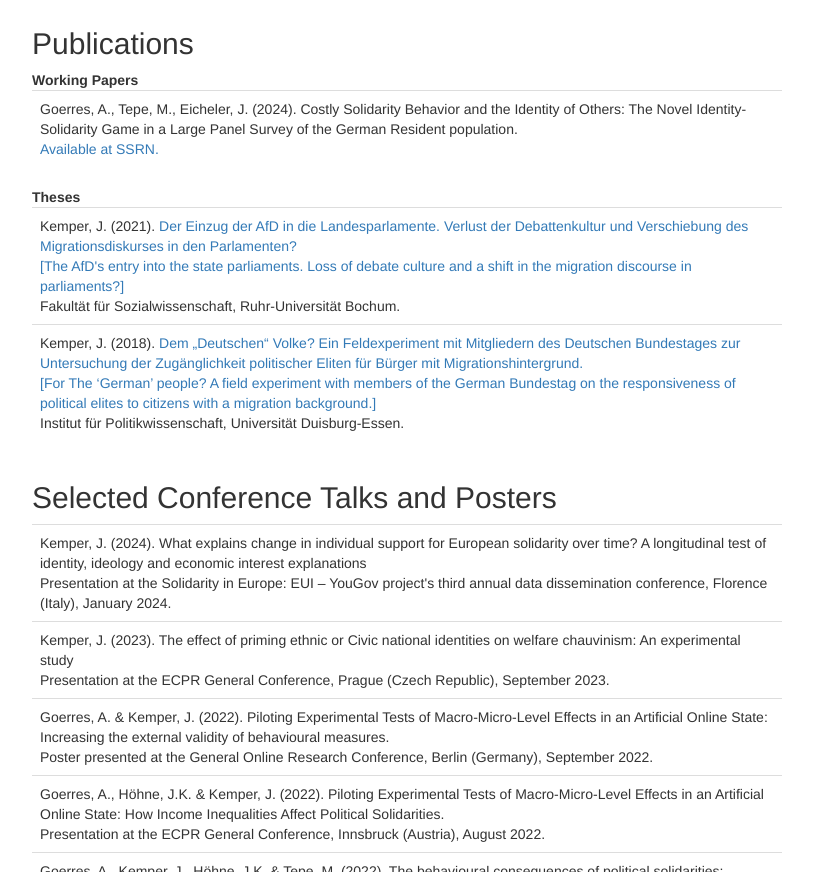
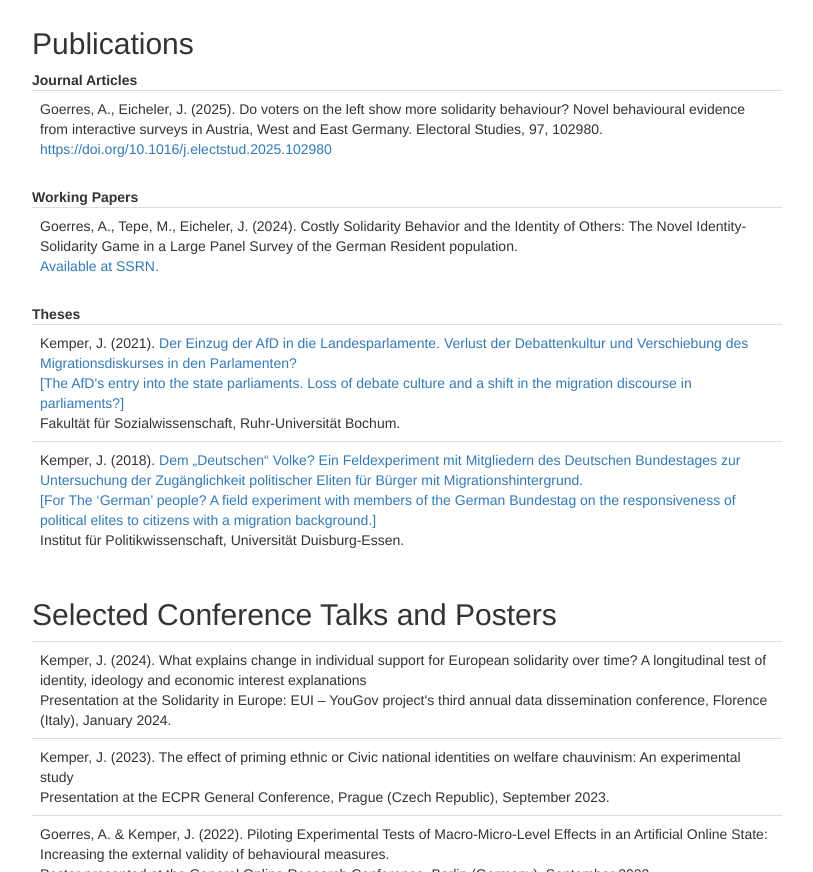
Before and after one commit to JakEicheler/kemper-website, a plain HTML site: page index.html in a window 1280 px wide. Shown: the part 865-1737 px from the top of the page, without its empty margins (38-851 px from the left). Drawn offline with nearby package versions, Linux system fonts and the light colour scheme.

Commit message:
Update journal articles

```diff
--- a/index.html
+++ b/index.html
@@ -139,6 +139,17 @@
         <!-- Publications -->
         <div class="col-md-8" style="margin-top:0%;">
             <h2 id="publications">Publications</h2>
+            <strong>Journal Articles</strong>
+                <table class="table">
+                    <tr>
+                        <td>
+                            <div>Goerres, A., Eicheler, J. (2025). Do voters on the left show more solidarity behaviour? Novel behavioural evidence from interactive surveys in Austria, West and East Germany.
+                                Electoral Studies, 97, 102980.
+                                <a href="https://doi.org/10.1016/j.electstud.2025.102980">https://doi.org/10.1016/j.electstud.2025.102980</a>
+                            </div>
+                        </td>
+                    </tr>
+                </table>
             <strong>Working Papers</strong>
                 <table class="table">
                     <tr>
```
